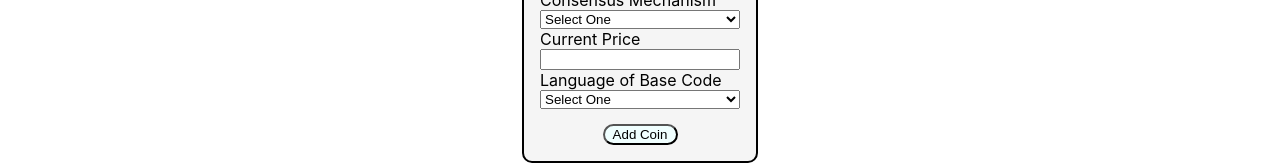
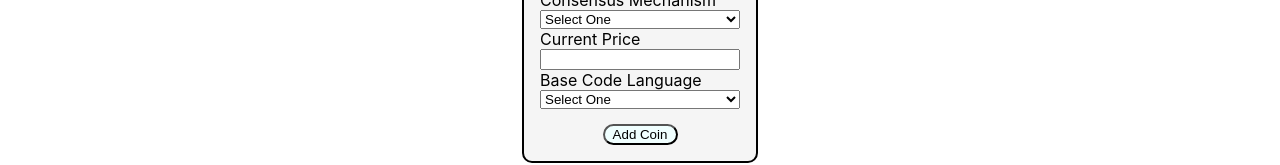
Before and after one commit to jacobsaltzman/phase-2-project, a React (Create React App) app in the folder phase-2-project/: page / in a window 1280 px wide. Shown: the part 364-529 px from the top of the page. Built offline with nearby package versions, Linux system fonts and the light colour scheme; data requests are answered from the project's data file.

Commit message:
Small language change

```diff
--- a/phase-2-project/src/components/NewCoinForm.js
+++ b/phase-2-project/src/components/NewCoinForm.js
@@ -25,7 +25,7 @@ function NewCoinForm(){
         <label>Current Price</label>
         <input type="number" id="price" name="price"/>
 
-        <label>Language of Base Code</label>
+        <label>Base Code Language</label>
         <select name="type" id="type">
           <option>Select One</option>
           <option value="python">Python</option>
```
